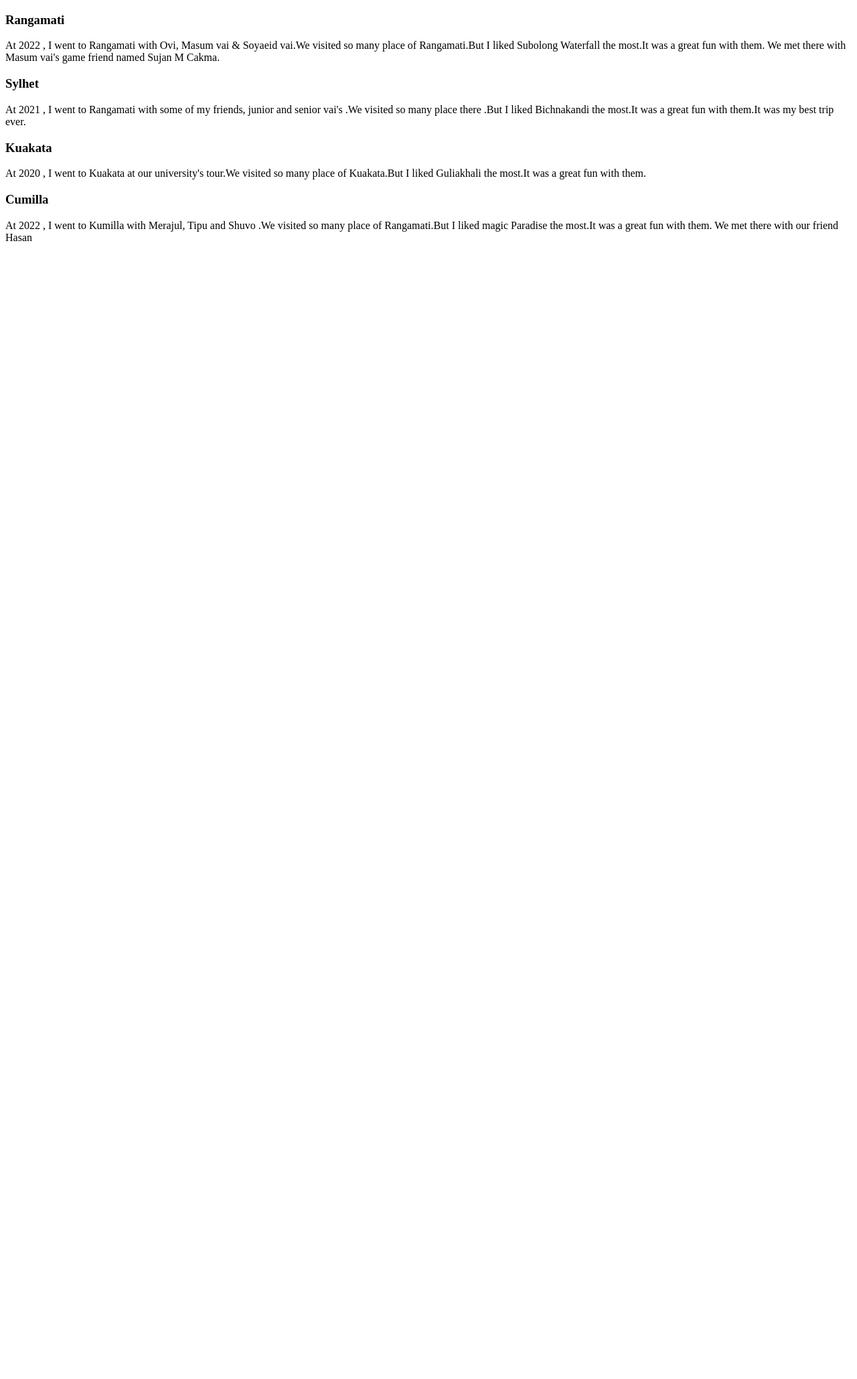
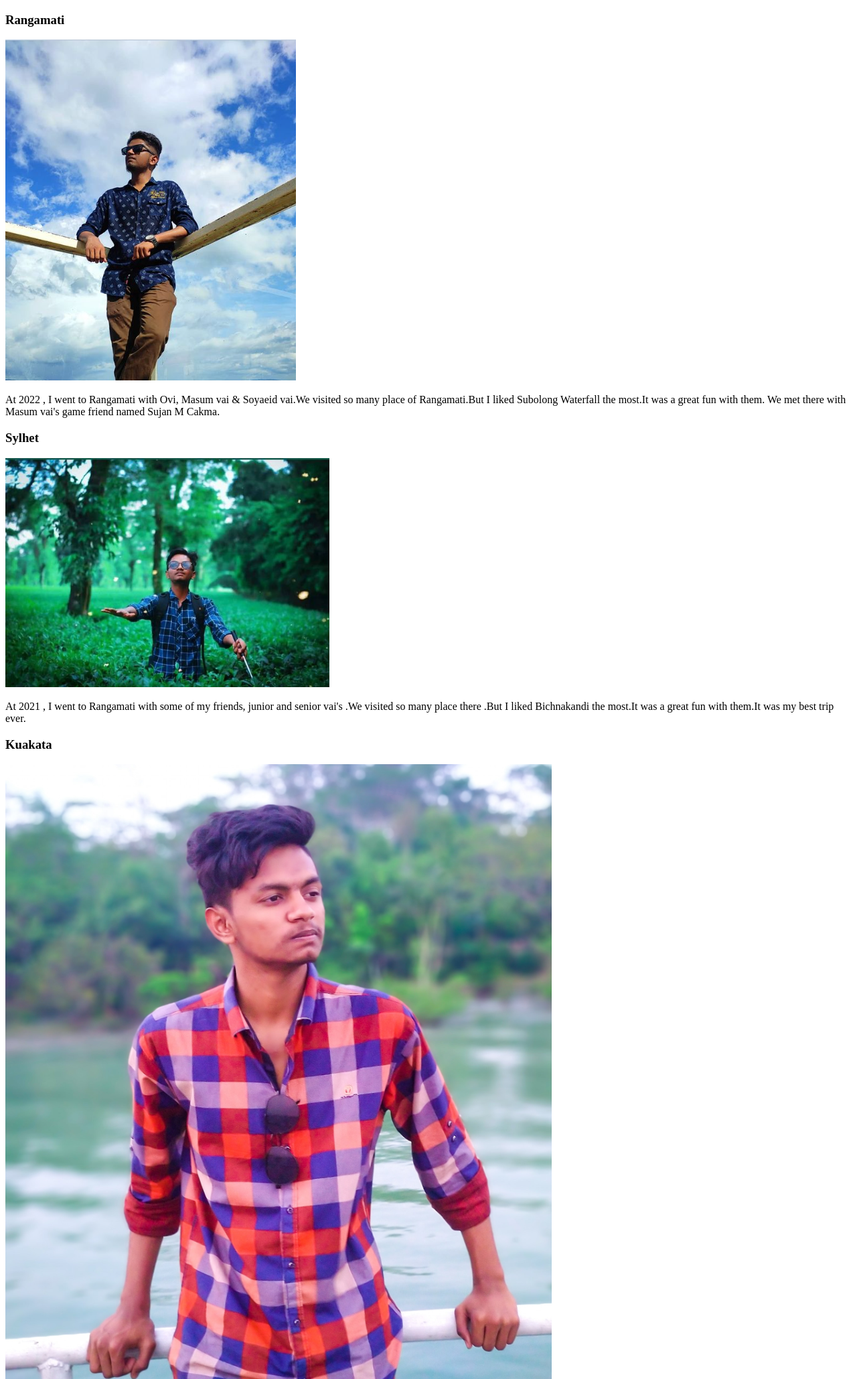
Before and after one commit to imtiazins/no-module-repo, a plain HTML site: page index.html in a window 1280 px wide. Shown: the top 2059 px of the page at 67% size. Before the commit the page ends 800 px from the top, so only its background shows below. Drawn offline with Linux system fonts and the light colour scheme.

Commit message:
thrid commit

```diff
--- a/index.html
+++ b/index.html
@@ -8,18 +8,22 @@
 <body>
     <div class="place">
         <h3>Rangamati</h3>
+        <img class="images" src="images/Rangamati.png" alt="">
         <p>At 2022 , I went to Rangamati with Ovi, Masum vai & Soyaeid vai.We visited so many place of Rangamati.But I liked Subolong Waterfall the most.It was a great fun with them. We met there with Masum vai's game friend named Sujan M Cakma. </p>
     </div>
     <div class="place">
         <h3>Sylhet</h3>
+        <img class="images" src="images/sylhet.png" alt="">
         <p>At 2021 , I went to Rangamati with some of my friends, junior and senior vai's .We visited so many place there .But I liked Bichnakandi the most.It was a great fun with them.It was my best trip ever. </p>
     </div>
     <div class="place">
         <h3>Kuakata</h3>
+        <img class="images" src="images/kuakata.png" alt="">
         <p>At 2020 , I went to Kuakata at our university's tour.We visited so many place of Kuakata.But I liked  Guliakhali the most.It was a great fun with them.  </p>
     </div>
     <div class="place">
         <h3>Cumilla</h3>
+        <img class="images" src="images/cumilla.png" alt="">
         <p>At 2022 , I went to Kumilla with Merajul, Tipu and Shuvo .We visited so many place of Rangamati.But I liked magic Paradise the most.It was a great fun with them. We met there with our friend Hasan </p>
     </div>
 </body>
```
Also changed, not shown: images/Rangamati.png (added), images/cumilla.png (added), images/kuakata.png (added), images/sylhet.png (added).
